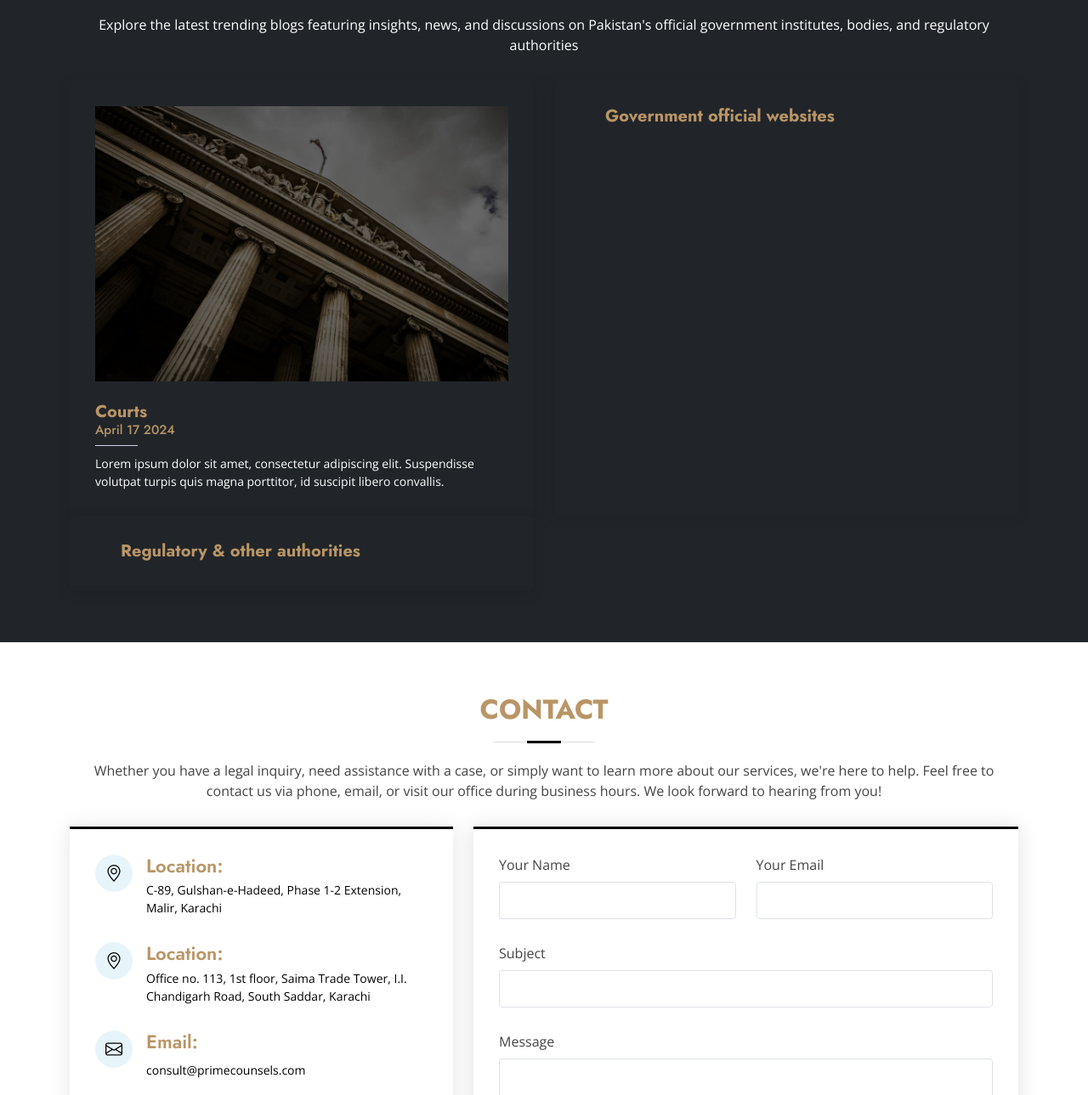
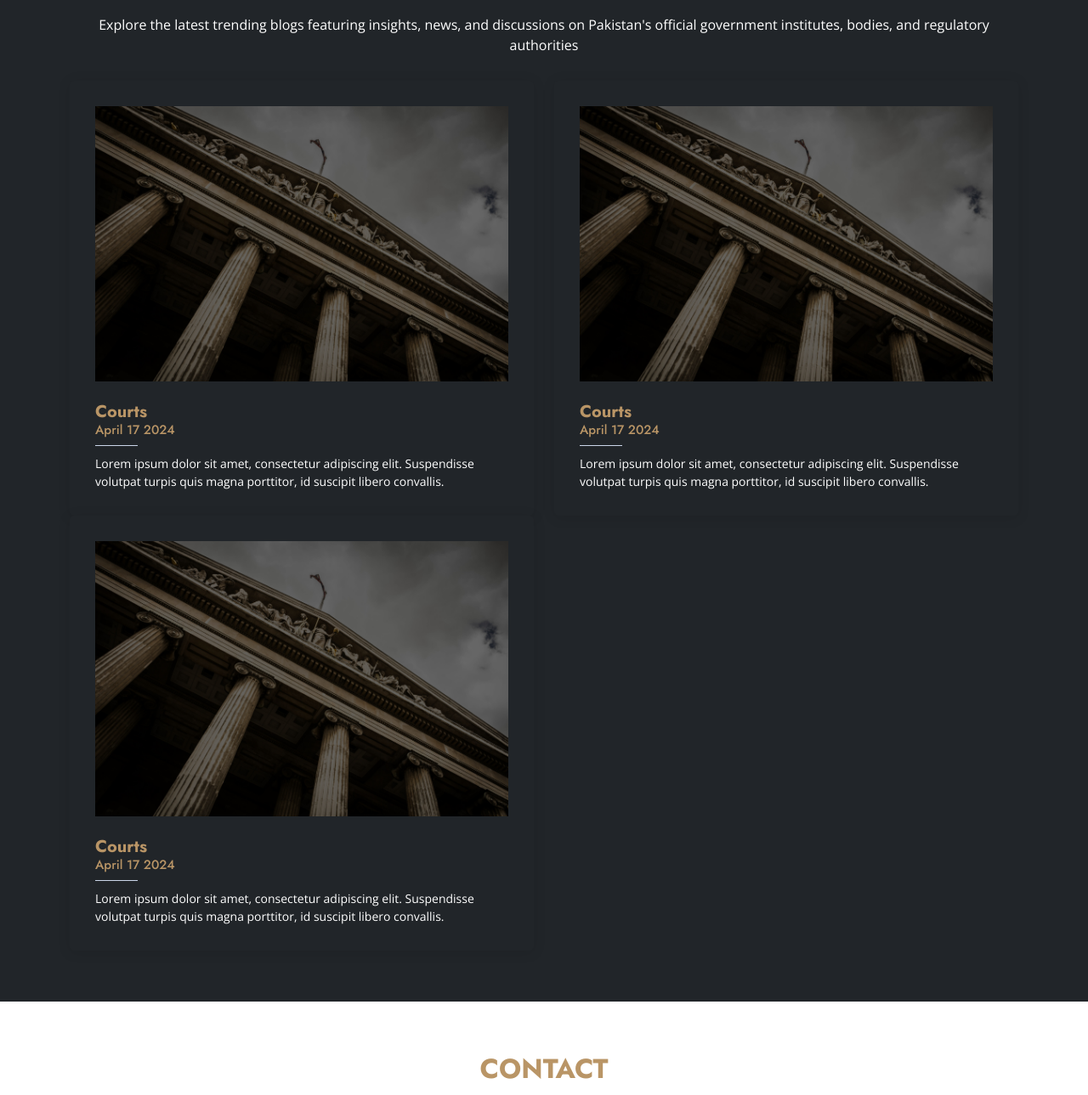
Before and after one commit to shaheersoomro/mps---Copy, a plain HTML site: page blogs.html in a window 1280 px wide. Shown: the part 921-2210 px from the top of the page at 85% size. Drawn offline with nearby package versions, Linux system fonts and the light colour scheme.

Commit message:
Blog page added

```diff
--- a/blogs.html
+++ b/blogs.html
@@ -427,7 +427,6 @@
 
           <div class="col-lg-6" data-aos="zoom-in" data-aos-delay="100">
             <div class="blog d-flex align-items-start bg-dark">
-
               <div class="blog-info">
                 <div>
                   <img src="images/back.jpg" class="img-fluid">
@@ -437,36 +436,39 @@
                 <p style="color:#fff;">Lorem ipsum dolor sit amet, consectetur adipiscing elit. Suspendisse volutpat turpis
                   quis magna porttitor, id suscipit libero convallis.</p>
               </div>
-
-
             </div>
           </div>
 
           <div class="col-lg-6" data-aos="zoom-in" data-aos-delay="100">
-            <div class="member d-flex align-items-start bg-dark">
-
-              <div class="member-info">
-                <h4>Government official websites</h4>
-
+            <div class="blog d-flex align-items-start bg-dark">
+              <div class="blog-info">
                 <div>
-
+                  <img src="images/back.jpg" class="img-fluid">
                 </div>
+                <br>
+                <h4>Courts<span>April 17 2024</span></h4>
+                <p style="color:#fff;">Lorem ipsum dolor sit amet, consectetur adipiscing elit. Suspendisse volutpat turpis
+                  quis magna porttitor, id suscipit libero convallis.</p>
               </div>
             </div>
           </div>
 
           <div class="col-lg-6" data-aos="zoom-in" data-aos-delay="100">
-            <div class="member d-flex align-items-start bg-dark">
-
-              <div class="member-info">
-                <h4>Regulatory &amp; other authorities</h4>
-
+            <div class="blog d-flex align-items-start bg-dark">
+              <div class="blog-info">
                 <div>
-
+                  <img src="images/back.jpg" class="img-fluid">
                 </div>
+                <br>
+                <h4>Courts<span>April 17 2024</span></h4>
+                <p style="color:#fff;">Lorem ipsum dolor sit amet, consectetur adipiscing elit. Suspendisse volutpat turpis
+                  quis magna porttitor, id suscipit libero convallis.</p>
               </div>
             </div>
           </div>
+
+
+
         </div>
       </div>
     </section>
```
